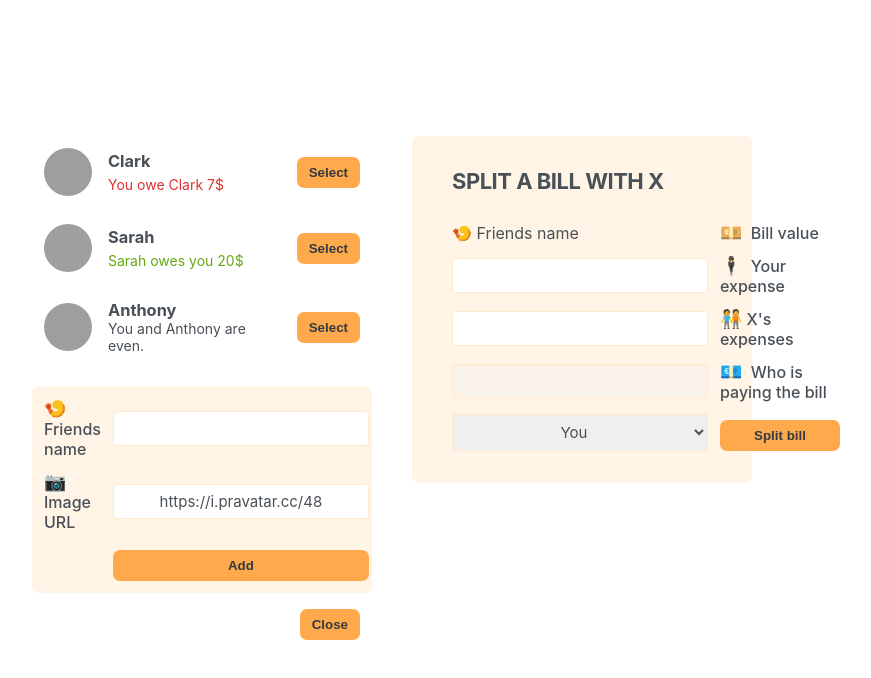
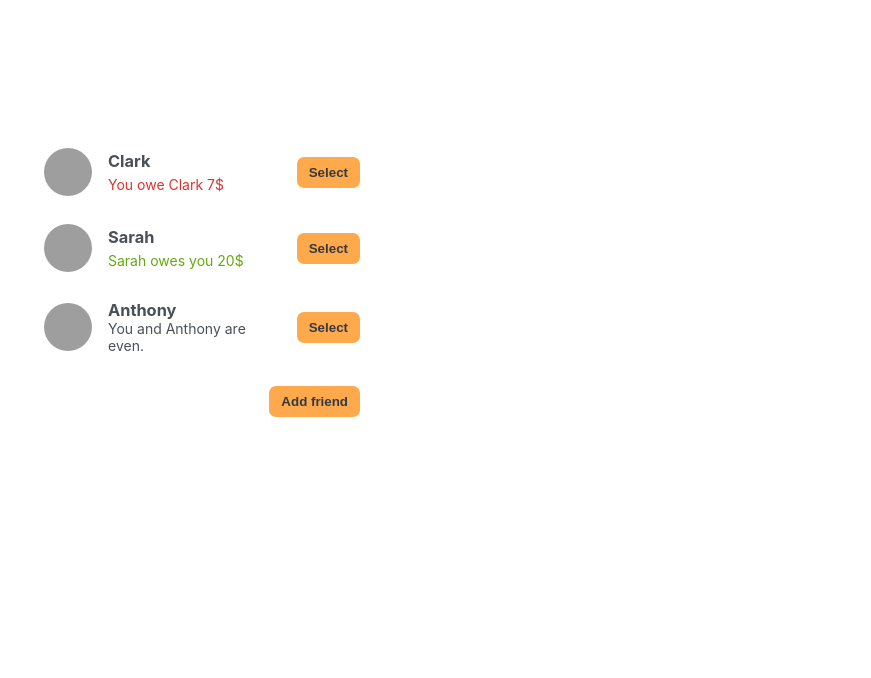
Before and after one commit to imt-eiaz/eat-n-split, a React (Create React App) app: page / in a window 1280 px wide. Shown: the top 678 px of the page, without its empty margins (248-1119 px from the left). Built offline with nearby package versions, Linux system fonts and the light colour scheme; grey boxes are pictures that could not be loaded.

Commit message:
7. Selecting a Friend

```diff
--- a/src/App.js
+++ b/src/App.js
@@ -31,8 +31,8 @@
 
 export default function App() {
   const [friends, setFriends] = useState(initialFriends);
-
-  const [showAddFriend, setShowAddFriend] = useState(true);
+  const [showAddFriend, setShowAddFriend] = useState(false);
+  const [selectedFriend, setSelectedFriend] = useState(null);
 
   function handleShowAddFriend() {
     setShowAddFriend((show) => !show);
@@ -43,33 +43,52 @@
     setShowAddFriend(false);
   }
 
+  function handleSelection(friend) {
+    // setSelectedFriend(friend);
+    setSelectedFriend((cur) => (cur?.id === friend.id ? null : friend));
+    setShowAddFriend(false);
+  }
+
   return (
     <div className="app">
       <div className="sidebar">
-        <FriendsList friends={friends} />
+        <FriendsList
+          friends={friends}
+          selectedFriend={selectedFriend}
+          onSelection={handleSelection}
+        />
+
         {showAddFriend && <FormAddFriend onAddFriend={handleAddFriend} />}
+
         <Button onClick={handleShowAddFriend}>
           {showAddFriend ? "Close" : "Add friend"}
         </Button>
       </div>
-      <FormSplitBill />
+
+      {selectedFriend && <FormSplitBill selectedFriend={selectedFriend} />}
     </div>
   );
 }
 
-function FriendsList({ friends }) {
+function FriendsList({ friends, onSelection, selectedFriend }) {
   return (
     <ul>
       {friends.map((friend) => (
-        <Friend friend={friend} key={friend.id} />
+        <Friend
+          friend={friend}
+          key={friend.id}
+          selectedFriend={selectedFriend}
+          onSelection={onSelection}
+        />
       ))}
     </ul>
   );
 }
 
-function Friend({ friend }) {
+function Friend({ friend, onSelection, selectedFriend }) {
+  const isSelected = selectedFriend?.id === friend.id;
   return (
-    <li>
+    <li className={isSelected ? "selected" : ""}>
       <img src={friend.image} alt="frined.name" />
       <h3>{friend.name}</h3>
       {friend.balance < 0 && (
@@ -85,7 +104,9 @@
         </p>
       )}
       {friend.balance === 0 && <p> You and {friend.name} are even.</p>}
-      <Button>Select</Button>
+      <Button onClick={() => onSelection(friend)}>
+        {isSelected ? "Close" : "Select"}
+      </Button>
     </li>
   );
 }
@@ -132,21 +153,21 @@
   );
 }
 
-function FormSplitBill() {
+function FormSplitBill({ selectedFriend }) {
   return (
     <form className="form-split-bill">
-      <h2>Split a bill with X</h2>
+      <h2>Split a bill with {selectedFriend.name}</h2>
       🍤 Friends name
       <label>💴 Bill value</label>
       <input type="text" />
       <label>🕴️ Your expense</label>
       <input type="text" />
-      <label>🧑‍🤝‍🧑X's expenses</label>
+      <label>🧑‍🤝‍🧑{selectedFriend.name}'s expenses</label>
       <input type="text" disabled />
       <label>💶 Who is paying the bill</label>
       <select>
         <option value="use">You</option>
-        <option value="friend">X</option>
+        <option value="friend">{selectedFriend.name}</option>
       </select>
       <Button>Split bill</Button>
     </form>
```
